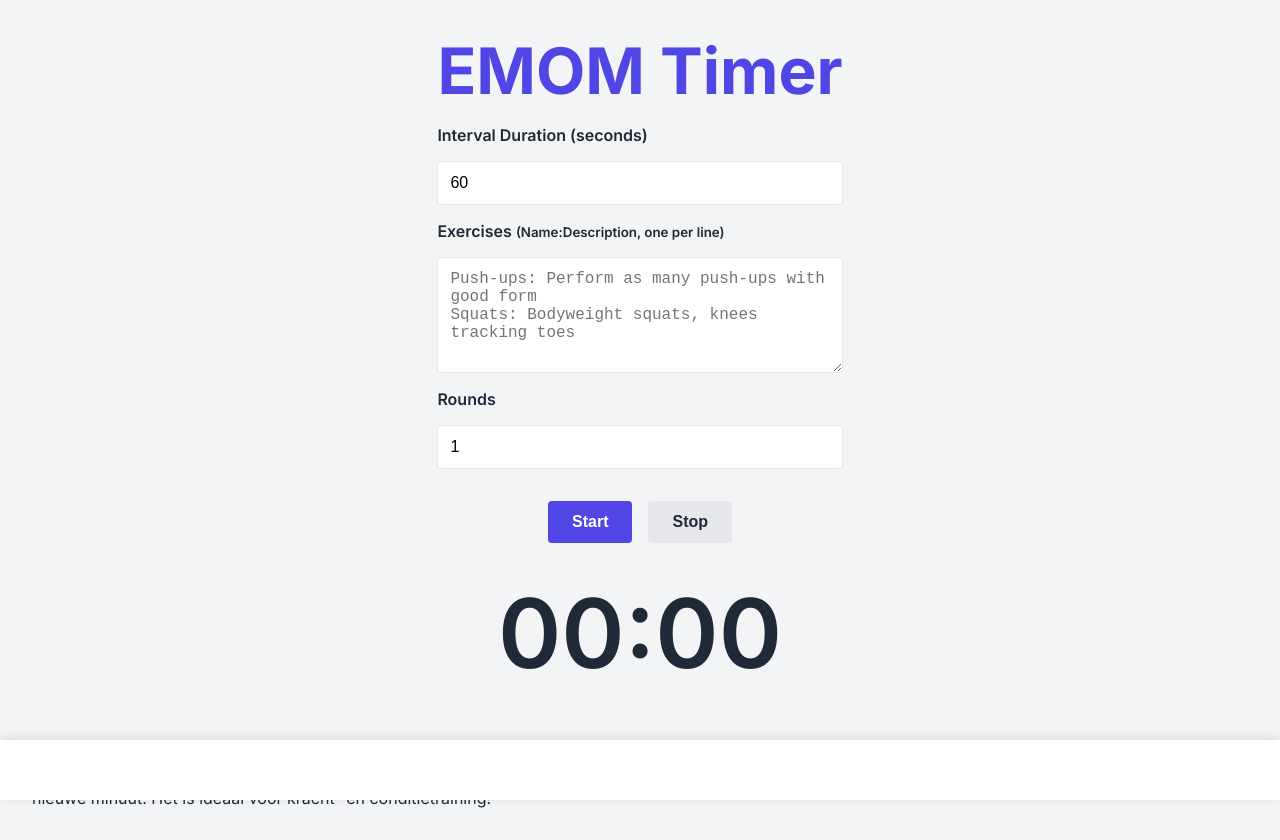
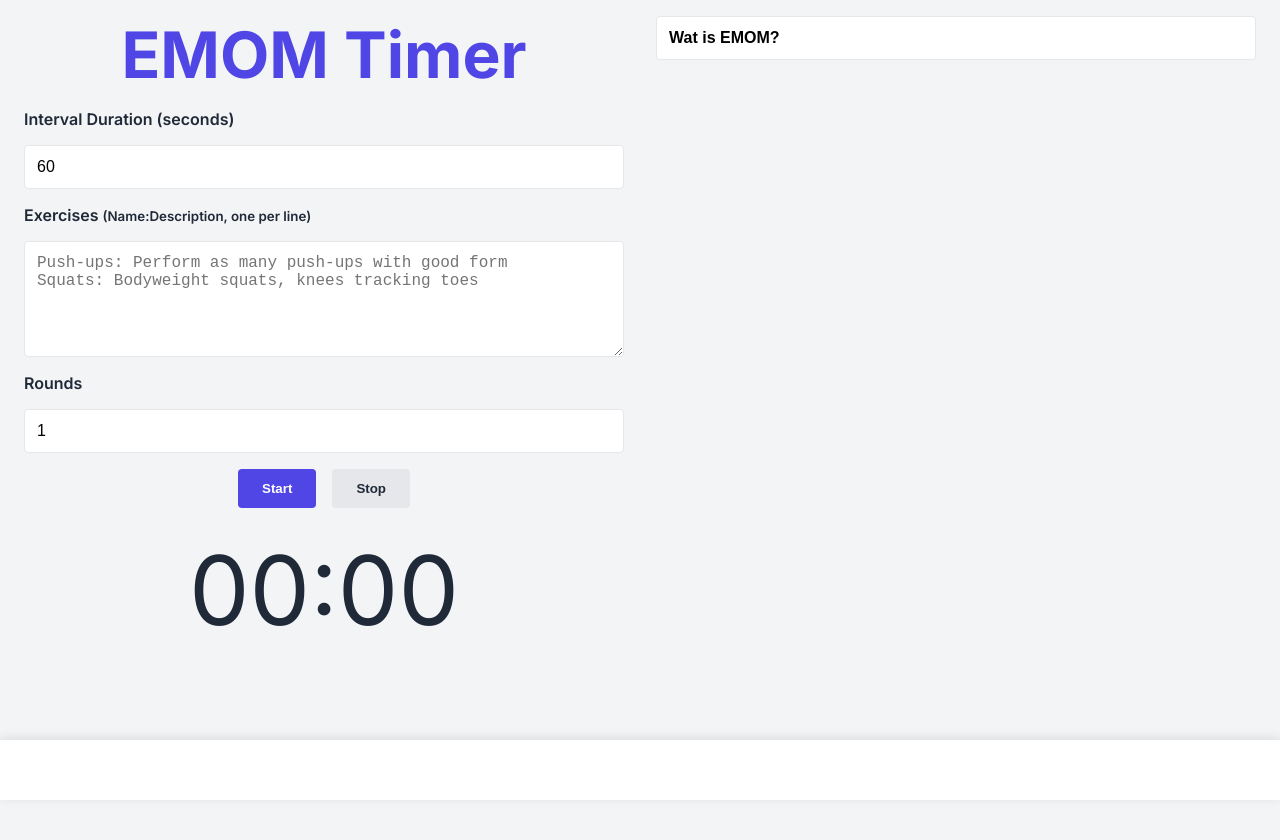
Before and after one commit to wandarbear/emomclock, a plain HTML site: page index.html in a window 1280 px wide. After the commit the page ends 800 px from the top, so only its background shows below. Drawn offline with Linux system fonts and the light colour scheme.

Commit message:
Update style.css

```diff
--- a/style.css
+++ b/style.css
@@ -1,3 +1,4 @@
+/* style.css */
 :root {
   --primary: #4f46e5;
   --background: #f3f4f6;
@@ -7,7 +8,9 @@
   --transition: 0.3s;
 }
 
-*, *::before, *::after {
+*,
+*::before,
+*::after {
   box-sizing: border-box;
   margin: 0;
   padding: 0;
@@ -24,37 +27,39 @@ body {
   display: flex;
   flex-direction: column;
   min-height: 100vh;
-  margin: 0;
 }
 
-/* Main content spans full width and centers inner controls */
 main.centered {
   flex: 1;
   display: flex;
   flex-direction: column;
   align-items: center;
   justify-content: center;
-  padding: 2rem;
+  padding: 1rem;
   width: 100%;
+}
+
+.timer-area {
+  width: 100%;
+  max-width: 600px;
 }
 
 h1 {
   font-size: clamp(2rem, 5vw, 4rem);
-  font-weight: 700;
+  text-align: center;
   margin-bottom: 1rem;
   color: var(--primary);
 }
 
+/* Controls */
 .controls {
-  width: 100%;
-  max-width: 600px;
   display: flex;
   flex-direction: column;
   gap: 1rem;
+  margin-bottom: 1.5rem;
 }
 
 .controls label {
-  font-size: 1rem;
   font-weight: 600;
 }
 
@@ -74,11 +79,11 @@ h1 {
   border-color: var(--primary);
 }
 
+/* Buttons */
 .buttons {
   display: flex;
   gap: 1rem;
   justify-content: center;
-  margin-top: 1rem;
 }
 
 .btn {
@@ -86,7 +91,6 @@ h1 {
   border: none;
   border-radius: 4px;
   cursor: pointer;
-  font-size: 1rem;
   font-weight: 600;
   transition: background var(--transition), transform var(--transition);
 }
@@ -111,21 +115,57 @@ h1 {
   transform: translateY(-1px);
 }
 
+/* Display */
 .display {
-  margin-top: 2rem;
   text-align: center;
 }
 
 #timer {
   font-size: clamp(4rem, 10vw, 6rem);
-  font-weight: 600;
+  margin-bottom: 0.5rem;
 }
 
 #exercise {
-  margin-top: 0.5rem;
   font-size: clamp(1.25rem, 3vw, 1.5rem);
   color: var(--muted);
   min-height: 2em;
+}
+
+/* FAQ */
+.faq {
+  width: 100%;
+  max-width: 600px;
+  margin-top: 2rem;
+}
+
+.faq-toggle {
+  width: 100%;
+  text-align: left;
+  background: #fff;
+  border: 1px solid #e5e7eb;
+  border-radius: 4px;
+  padding: 0.75rem;
+  font-size: 1rem;
+  font-weight: 600;
+  cursor: pointer;
+  transition: background var(--transition);
+}
+
+.faq-toggle:hover {
+  background: #f0f0ff;
+}
+
+.faq-content {
+  overflow: hidden;
+  max-height: 0;
+  transition: max-height var(--transition) ease;
+  padding: 0 0.75rem;
+  border-left: 2px solid var(--primary);
+}
+
+.faq-content.open {
+  max-height: 200px; /* voldoende voor je tekst */
+  margin-top: 0.5rem;
 }
 
 /* Footer ad banner */
@@ -142,3 +182,19 @@ h1 {
   box-shadow: 0 -2px 10px rgba(0,0,0,0.1);
   z-index: 10;
 }
+
+/* Desktop: faq naast timer */
+@media (min-width: 768px) {
+  main.centered {
+    flex-direction: row;
+    align-items: flex-start;
+  }
+  .timer-area,
+  .faq {
+    flex: 1;
+  }
+  .faq {
+    margin-top: 0;
+    margin-left: 2rem;
+  }
+}
```
